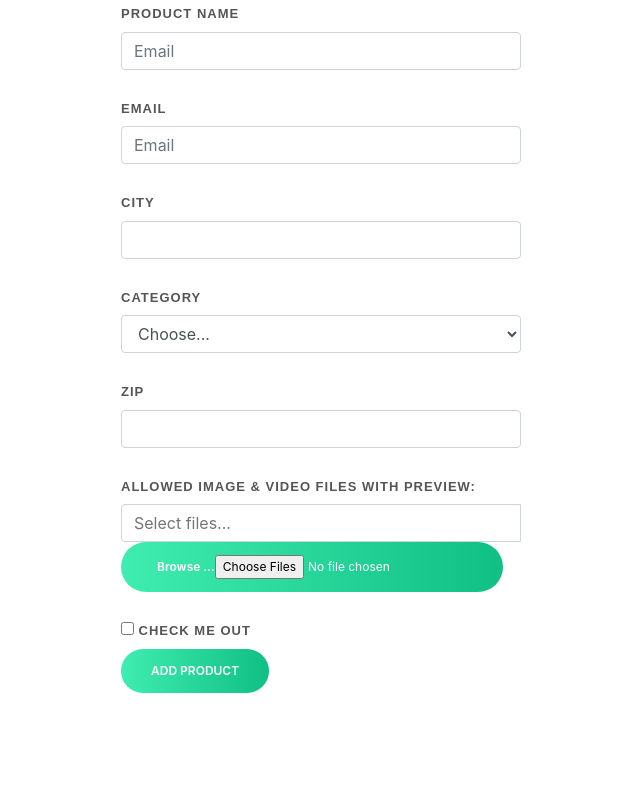
After one commit to aruci16/rhino-web, a PHP site: page /add-product.html in a window 1280 px wide. The commit adds this page. Shown: the whole page, without its empty margins (319-959 px from the left). Run offline with PHP 8.4, Linux system fonts and the light colour scheme; some libraries are stand-ins or nearby versions.

Commit message:
Add Product

```diff
--- /dev/null
+++ b/add-product.html
@@ -0,0 +1,68 @@
+<!DOCTYPE html>
+<html>
+<head>
+	<link rel="stylesheet" href="css/bootstrap.css" type="text/css">
+	<link rel="stylesheet" href="css/animate.css" type="text/css">
+	<link rel="stylesheet" href="css/responsive.css" type="text/css">
+	<link rel="stylesheet" href="css/stylesheet.css" type="text/css">
+</head>
+<body>
+
+	<div style="max-width: 400px; background-color: rgba(255,255,255,0.93);" class="divcenter noradius noborder">
+		<form>
+			<div>
+				<div class="col_full float-none">
+					<label>Product Name</label>
+					<input type="email" class="form-control" placeholder="Email">
+				</div>
+				<div class="col_full float-none">
+					<label>Email</label>
+					<input type="email" class="form-control" placeholder="Email">
+				</div>
+			</div>
+
+
+			<div class="">
+				<div class="col_full float-none">
+					<label>City</label>
+					<input type="text" class="form-control" id="inputCity">
+				</div>
+				<div class="col_full float-none">
+					<label for="inputState">Category</label>
+					<select id="inputState" class="form-control">
+						<option selected="">Choose...</option>
+						<option>...</option>
+					</select>
+				</div>
+				<div class="col_full float-none">
+					<label for="inputZip">Zip</label>
+					<input type="text" id="inputZip" class="form-control">
+				</div>
+				<div class="col_full float-none">
+					<label>Allowed Image &amp; Video Files with Preview:</label><br>
+					<div class="file-input file-input-new">
+				<div class="clearfix"></div>
+				<div class="input-group file-caption-main">
+				  <div tabindex="500" class="file-caption form-control kv-fileinput-caption">
+
+				  <input onkeydown="return false;" onpaste="return false;" placeholder="Select files..." class="file-caption-name">
+				</div>
+			<div>
+			     <div tabindex="500" class="custom-btn-style-1">&nbsp;  <span>Browse …</span><input name="input11[]" type="file" multiple="" class="" accept="image/*" data-show-preview="false"></div>
+			</div>
+</div></div>
+							</div>
+			</div>
+			<div class="">
+				<div class="">
+					<input type="checkbox" id="gridCheck" class="">
+					<label for="gridCheck" class="">
+						Check me out
+					</label>
+				</div>
+			</div>
+			<button type="submit" class="custom-btn-style-1">ADD PRODUCT</button>
+		</form>
+	</div>
+</body>
+</html>
--- a/css/stylesheet.css
+++ b/css/stylesheet.css
@@ -345,3 +345,118 @@ form .col_half {
 .float-none {
 	float: none !important;
 }
+
+.form-group {
+    margin-bottom: 1rem;
+}
+
+
+.form-control {
+    border-radius: 3px;
+}
+.form-control {
+    display: block;
+    width: 100%;
+    height: calc(2.25rem + 2px);
+    padding: 0.375rem 0.75rem;
+    font-size: 1rem;
+    font-weight: 400;
+    line-height: 1.5;
+    color: #495057;
+    background-color: #fff;
+    background-clip: padding-box;
+    border: 1px solid #ced4da;
+    border-radius: 0.25rem;
+    transition: border-color 0.15s ease-in-out, box-shadow 0.15s ease-in-out;
+}
+
+.file-input {
+    position: relative;
+}
+
+.file-caption-main {
+    width: 100%;
+}
+.input-group {
+    position: relative;
+    display: -ms-flexbox;
+    display: flex;
+    -ms-flex-wrap: wrap;
+    flex-wrap: wrap;
+    -ms-flex-align: stretch;
+    align-items: stretch;
+    width: 100%;
+}
+
+.input-group > .form-control:not(:last-child), .input-group > .custom-select:not(:last-child) {
+    border-top-right-radius: 0;
+    border-bottom-right-radius: 0;
+}
+.input-group > .form-control, .input-group > .form-control-plaintext, .input-group > .custom-select, .input-group > .custom-file {
+    position: relative;
+    -ms-flex: 1 1 auto;
+    flex: 1 1 auto;
+    width: 1%;
+    margin-bottom: 0;
+}
+
+.file-caption .file-caption-name {
+    width: 100%;
+    margin: 0;
+    padding: 0;
+    box-shadow: none;
+    border: none;
+    background: 0 0;
+    outline: 0;
+}
+button, input {
+    overflow: visible;
+}
+input, button, select, optgroup, textarea {
+    margin: 0;
+    font-family: inherit;
+    font-size: inherit;
+    line-height: inherit;
+}
+
+.input-group-append {
+    margin-left: -1px;
+}
+.input-group-prepend, .input-group-append {
+    display: -ms-flexbox;
+    display: flex;
+}
+
+.input-group-append .btn {
+    position: relative;
+    z-index: 2;
+}
+.btn-file {
+    overflow: hidden;
+}
+
+.kv-upload-progress .progress {
+    height: 20px;
+    margin: 10px 0;
+    overflow: hidden;
+}
+.progress {
+    display: -ms-flexbox;
+    display: flex;
+    height: 1rem;
+    overflow: hidden;
+    font-size: 0.75rem;
+    background-color: #e9ecef;
+    border-radius: 0.25rem;
+}
+
+.file-caption-main {
+    width: 100%;
+}
+
+.btn-file {
+    overflow: hidden;
+}
+.btn-file {
+    position: relative;
+}
```
